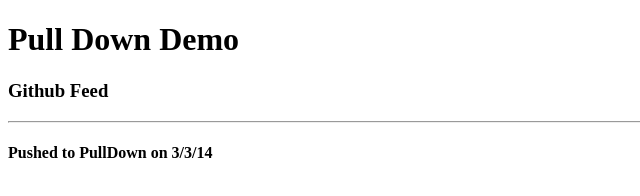
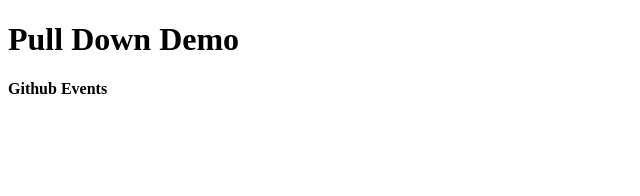
Before and after one commit to JeremyCarlsten/GitDown, a plain HTML site: page src/demo/index.html in a window 1280 px wide. Shown: the whole page, without its empty margins (0-640 px from the left). Drawn offline with Linux system fonts and the light colour scheme.

Commit message:
Added basic call to github api, with support for max results and username

```diff
--- a/src/demo/index.html
+++ b/src/demo/index.html
@@ -9,16 +9,13 @@
 <h1>Pull Down Demo</h1>
 
 <div class="pagewrap">
-    <div class="github-feed">
-        <h3>Github Feed</h3>
-        <hr>
-        <div class="event">
-            <h4>Pushed to PullDown on 3/3/14</h4>
-        </div>
-        </hr>
+    <div class="pulldown-github-events">
+        <h4>Github Events</h4>
     </div>
 </div>
 
-
+<script type="text/javascript">
+    $('.pulldown-github-events').pullDownGithubEvents("JeremyCarlsten", 10);
+</script>
 </body>
 </html>
```
Also changed, not shown: src/js/pulldown.js (+14 -3 lines).
